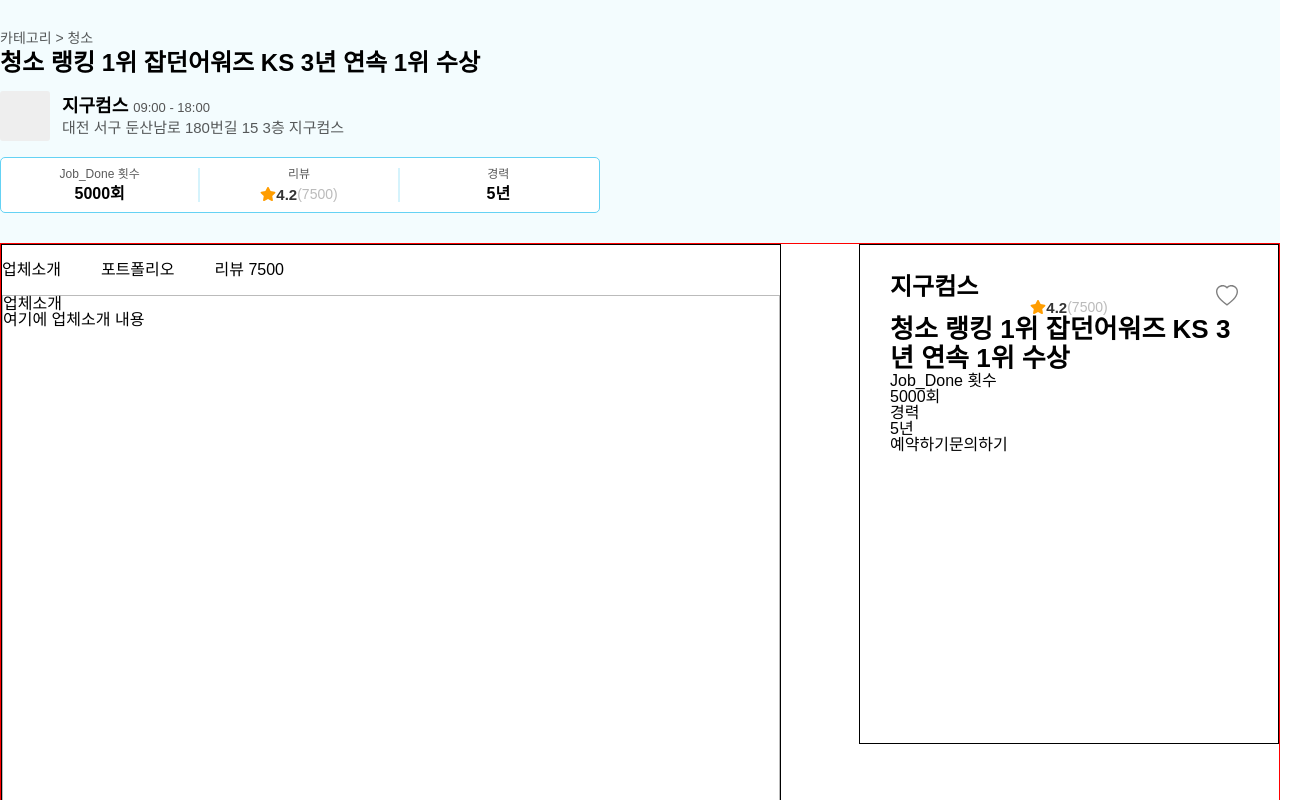
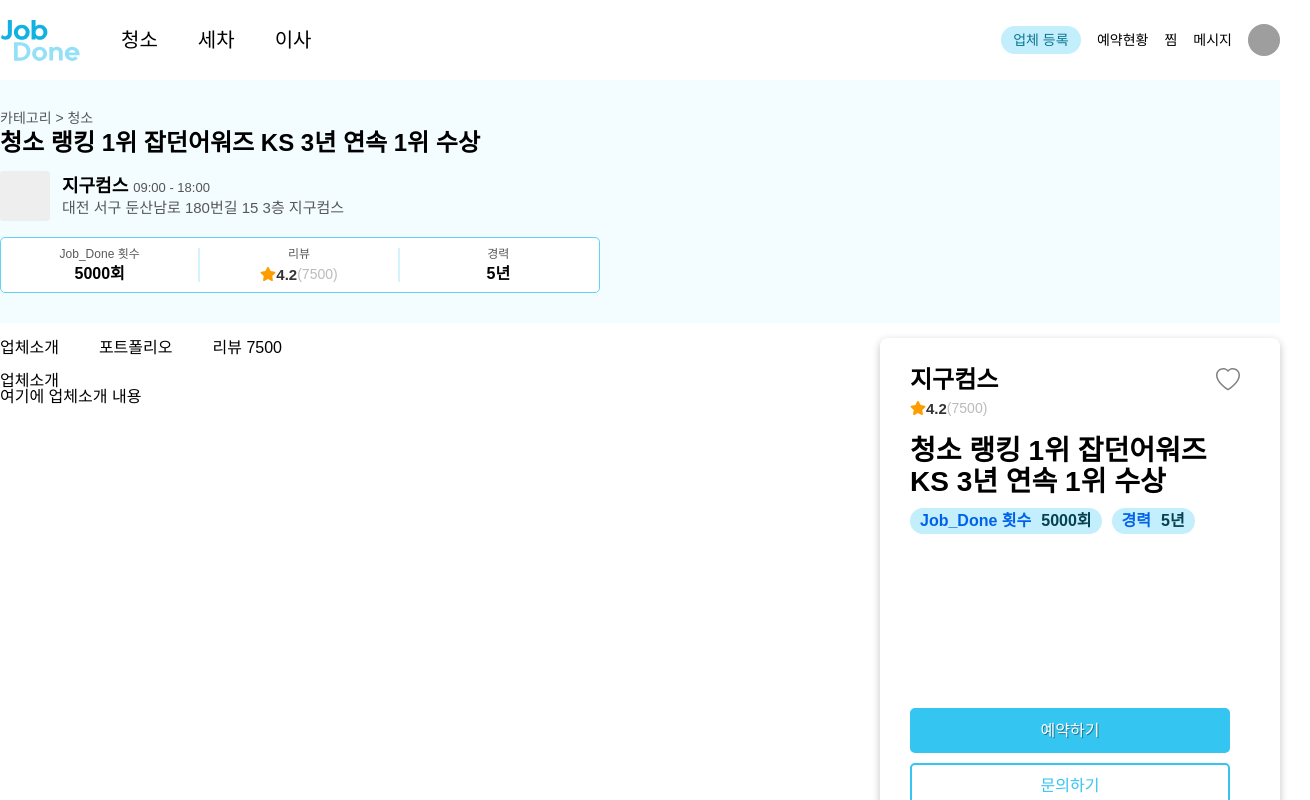
Before and after one commit to woogi95/job_done, a React (Vite) app: page /move/1 in a window 1280 px wide. Shown: the top 800 px of the page, 1310 px wide, since content can reach past the window. Built offline with nearby package versions, Linux system fonts and the light colour scheme; grey boxes are pictures that could not be loaded; a web font is replaced by a local one.

Commit message:
[style] 레이아웃 작업중

```diff
--- a/src/App.jsx
+++ b/src/App.jsx
@@ -1,41 +1,41 @@
 import { Route, BrowserRouter as Router, Routes } from "react-router-dom";
+import Layout from "./components/Layout";
+import Index from "./pages/mainpage/Index";
+import LoginPage from "./pages/auth/login/Index";
+import SignUpPage from "./pages/auth/login/SignUpPage";
+import EmailPage from "./pages/auth/login/EmailPage";
+import SignUpDone from "./pages/auth/login/SignUpDone";
+import EmailPassword from "./pages/auth/login/EmailPassword";
+import BusinessSignUp from "./pages/auth/business/Index";
 import BusinessNumber from "./pages/auth/business/BusinessNumber";
-import BusinessSignUp from "./pages/auth/business/Index";
-import EmailPage from "./pages/auth/login/EmailPage";
-import LoginPage from "./pages/auth/login/Index";
-import SignUpDone from "./pages/auth/login/SignUpDone";
-import SignUpPage from "./pages/auth/login/SignUpPage";
-import Index from "./pages/mainpage/Index";
-import NotFound from "./pages/NotFound";
-import EmailPassword from "./pages/auth/login/EmailPassword";
 import DetailPage from "./pages/company/Index";
 import ReservationPage from "./pages/company/ReservationPage";
+import CarWashPage from "./pages/mainpage/carwash/Index";
+import CleaningPage from "./pages/mainpage/cleaning/Index";
 import MovePage from "./pages/mainpage/move/Index";
-import CarWashPage from "./pages/mainpage/carwash/Index";
 import MyPage from "./pages/mypage/Index";
+import MyMessage from "./pages/mypage/MyMessage";
 import ReviewPage from "./pages/mypage/ReviewPage";
+import UsageDetails from "./pages/mypage/UsageDetails";
 import Wishlist from "./pages/mypage/Wishlist";
-import MyMessage from "./pages/mypage/MyMessage";
-import UsageDetails from "./pages/mypage/UsageDetails";
-import CleaningPage from "./pages/mainpage/cleaning/Index";
 import ExpertMain from "./pages/expert/ExpertMain";
 import CompanyInfo from "./pages/expert/management/CompanyInfo";
-import ExpertDetailPage from "./pages/expert/management/ExpertDetailPage";
 import EditCompanyInfo from "./pages/expert/management/EditCompanyInfo";
 import EditDetailPage from "./pages/expert/management/EditDetailPage";
+import ExpertDetailPage from "./pages/expert/management/ExpertDetailPage";
 import Portfolio from "./pages/expert/management/Portfolio";
 import CreateQuotation from "./pages/expert/quotation/CreateQuotation";
 import EditQuotation from "./pages/expert/quotation/EditQuotation";
 import QuotationService from "./pages/expert/quotation/QuotationService";
 import Payment from "./pages/expert/reservation/Payment";
 import Reservation from "./pages/expert/reservation/Reservation";
-import MoveDetail from "./pages/mainpage/move/Detail";
-import Layout from "./components/Layout";
-
+import NotFound from "./pages/NotFound";
+import Detail from "./pages/mainpage/move/Detail";
 function App() {
   return (
     <Router>
       <Routes>
+        <Route element={<Layout />}>
           {/* 메인 페이지 */}
           <Route path="/" element={<Index />} />
           {/* 로그인 및 회원가입 */}
@@ -67,7 +67,7 @@
           {/* 이사 페이지 */}
           <Route path="/move">
             <Route index element={<MovePage />} />
-          <Route path=":id" element={<MoveDetail />} />
+            <Route path=":id" element={<Detail />} />
           </Route>
           {/* 세차 페이지 */}
           <Route path="/carwash">
@@ -91,7 +91,6 @@
             <Route path="editdetail" element={<EditDetailPage />} />
             <Route path="detail" element={<ExpertDetailPage />} />
             <Route path="portfolio" element={<Portfolio />} />
-
             {/* 견적서 */}
             <Route path="create" element={<CreateQuotation />} />
             <Route path="quotation" element={<EditQuotation />} />
@@ -100,9 +99,11 @@
             <Route path="payment" element={<Payment />} />
             <Route path="reservation" element={<Reservation />} />
           </Route>
+          {/* 404 */}
+          <Route path="*" element={<NotFound />} />
+        </Route>
       </Routes>
     </Router>
   );
 }
-
 export default App;
--- a/src/components/Header.jsx
+++ b/src/components/Header.jsx
@@ -36,11 +36,11 @@
     return () => document.removeEventListener("mousedown", handleClickOutside);
   }, []);
   return (
-    <>
-      <div className="bg-white flex justify-between items-center h-20 max-w-[1280px] m-auto">
+    <div className="bg-white z-10 fixed flex items-center h-[80px] w-[100%] m-auto border-b border-[#eee]">
+      <div className="bg-white flex justify-between items-center h-20 max-w-[1280px] w-[100%] m-auto">
         <div className="flex gap-10">
           <a href="/">
-            <img src="./images/logo.svg" alt="logo" />
+            <img src="/images/logo.svg" alt="logo" />
           </a>
           <ui className="flex gap-10 text-[20px] items-center text-[#1e1e1e]">
             <li className="relative group">
@@ -212,7 +212,7 @@
         </div>
       </div>
       <div className="h-[1px] w-auto bg-[#E8E8E8]"></div>
-    </>
+    </div>
   );
 }
 
--- a/src/components/Layout.jsx
+++ b/src/components/Layout.jsx
@@ -2,6 +2,7 @@
 import Header from "./Header";
 import Footer from "./Footer";
 import { useLocation, Outlet } from "react-router-dom";
+import NotFound from "../pages/NotFound";
 
 function Layout() {
   const { pathname } = useLocation();
@@ -13,16 +14,16 @@
     "/login/epw",
     "/business",
     "/business/number",
-    "/NotFound",
   ];
   const isLayourVisible = !nolayoutPaths.includes(pathname);
+
   return (
     <div>
-      {isLayourVisible && <Header></Header>}
+      {isLayourVisible && <Header />}
       <main className="pt-[80px] pb-[100px]">
         <Outlet />
       </main>
-      {isLayourVisible && <Footer></Footer>}
+      {isLayourVisible && <Footer />}
     </div>
   );
 }
--- a/src/components/MyPageLayout.jsx
+++ b/src/components/MyPageLayout.jsx
@@ -3,7 +3,7 @@
 function MyPageLayout({ children }) {
   return (
     <div className="flex">
-      <div className="min-h-[800px] w-[300px] bg-slate-600 fixed left-0">
+      <div className="min-h-[800px] w-[300px] bg-slate-600 left-0">
         마이페이지 패널
       </div>
       <div className="ml-[300px] flex-1 p-4">{children}</div>
--- a/src/components/ServiceIcon.jsx
+++ b/src/components/ServiceIcon.jsx
@@ -16,7 +16,7 @@
     id: 2,
     title: "이사",
     image: "./images/order/cleaning_icon.jpg",
-    link: "/moving",
+    link: "/move",
   },
 ];
 
--- a/src/components/serviceDetail/DetailContents.jsx
+++ b/src/components/serviceDetail/DetailContents.jsx
@@ -1,6 +1,7 @@
 import React, { useEffect, useState } from "react";
 import { Link } from "react-scroll";
 import {
+  CountStarCustomDiv,
   CountStarDiv,
   DetailContentsDiv,
   DetailLayout,
@@ -75,7 +76,14 @@
           </div>
         </div>
       </DetailContentsDiv>
-      <SummaryDiv style={{ position: isFixed ? "fixed" : "static" }}>
+      <SummaryDiv
+        style={{
+          position: isFixed ? "fixed" : "absolute",
+          top: isFixed ? "80px" : "15px",
+          right: isFixed ? "16.5%" : "0",
+        }}
+      >
+        <div className="inner">
           <div className="top">
             <h2>지구컴스</h2>
             <div
@@ -87,13 +95,13 @@
               {isLike ? <BsHeartFill /> : <BsHeart style={{ color: "gray" }} />}
             </div>
           </div>
-        <CountStarDiv>
+          <CountStarCustomDiv>
             <FaStar />
             <em>4.2</em>
             <span>(7500)</span>
-        </CountStarDiv>
+          </CountStarCustomDiv>
           <h3 className="tit">청소 랭킹 1위 잡던어워즈 KS 3년 연속 1위 수상</h3>
-        <div>
+          <div className="desc">
             <div className="box">
               <b>Job_Done 횟수</b>
               <div>5000회</div>
@@ -103,10 +111,13 @@
               <div>5년</div>
             </div>
           </div>
+          <div className="btn-area">
             <button>예약하기</button>
             <a href="/" target="_blank">
               문의하기
             </a>
+          </div>
+        </div>
       </SummaryDiv>
     </DetailLayout>
   );
--- a/src/components/serviceDetail/serviceDetail.js
+++ b/src/components/serviceDetail/serviceDetail.js
@@ -3,7 +3,8 @@
 export const DetailLayout = styled(LayoutDiv)`
   display: flex;
   justify-content: space-between;
-  border: 1px solid red;
+  /* border: 1px solid red; */
+  position: relative;
 `;
 export const DetailTopDiv = styled.div`
   background-color: #f3fcfe;
@@ -108,16 +109,16 @@
 `;
 // DetailContents
 export const DetailContentsDiv = styled.div`
-  border: 1px solid;
+  /* border: 1px solid; */
   max-width: 780px;
   width: 100%;
 
   nav {
     // position: "fixed",
-    top: 0;
+    top: 80px;
     background-color: #fff;
     width: 100%;
-    z-index: 1000;
+    z-index: 2;
     padding: 17px 0;
     ul {
       display: flex;
@@ -130,18 +131,24 @@
   .cont {
     div {
       height: 100vh;
-      border: 1px solid #bbb;
+      /* border: 1px solid #bbb; */
     }
   }
 `;
 export const SummaryDiv = styled.div`
-  border: 1px solid;
-  left: 60%;
-  top: 15px;
-  z-index: 1001;
-  width: 420px;
+  top: 0px;
+  right: 0;
+  z-index: 3;
+  position: absolute;
+  background-color: #fff;
+  border-radius: 8px;
+  box-shadow: rgba(0, 0, 0, 0.24) 0px 3px 8px;
+
+  .inner {
+    width: 400px;
     height: 500px;
     padding: 30px;
+    position: relative;
 
     .top {
       position: relative;
@@ -155,17 +162,71 @@
 
       .like svg {
         position: absolute;
-      top: 10px;
+        top: 50%;
+        transform: translateY(-50%);
         right: 10px;
-      width: 22px;
-      height: 22px;
+        width: 24px;
+        height: 24px;
         color: red;
         cursor: pointer;
       }
     }
     .tit {
-    font-size: 26px;
+      font-size: 28px;
       font-weight: 600;
-    line-height: 1.12em;
+      line-height: 1.1em;
+      margin: 10px 0;
+    }
+
+    .desc {
+      /* border: 1px solid #eee; */
+      display: flex;
+      align-items: center;
+      gap: 10px;
+
+      .box {
+        border-radius: 15px;
+        gap: 10px;
+        background-color: #c3eefb;
+        color: #0062eb;
+        font-weight: 600;
+        padding: 5px 10px;
+        display: flex;
+        justify-content: space-between;
+        div {
+          color: #064153;
+        }
+      }
+    }
+    .btn-area {
+      position: absolute;
+      bottom: 30px;
+      width: 100%;
+      display: flex;
+      flex-direction: column;
+      gap: 10px;
+
+      & > * {
+        border: 2px solid #34c5f0;
+        width: 80%;
+        height: 45px;
+        line-height: 41px;
+        text-align: center;
+        border-radius: 5px;
+      }
+      button {
+        background-color: #34c5f0;
+        color: #fff;
+        text-shadow: 1px 1px rgba(0, 0, 0, 0.4);
+      }
+      a {
+        color: #34c5f0;
+      }
+    }
   }
 `;
+export const CountStarCustomDiv = styled(CountStarDiv)`
+  /* border: 1px solid; */
+  margin: 8px 0 20px;
+  justify-content: start;
+`;
```
Lines whose indentation alone changed are shown as unchanged.
